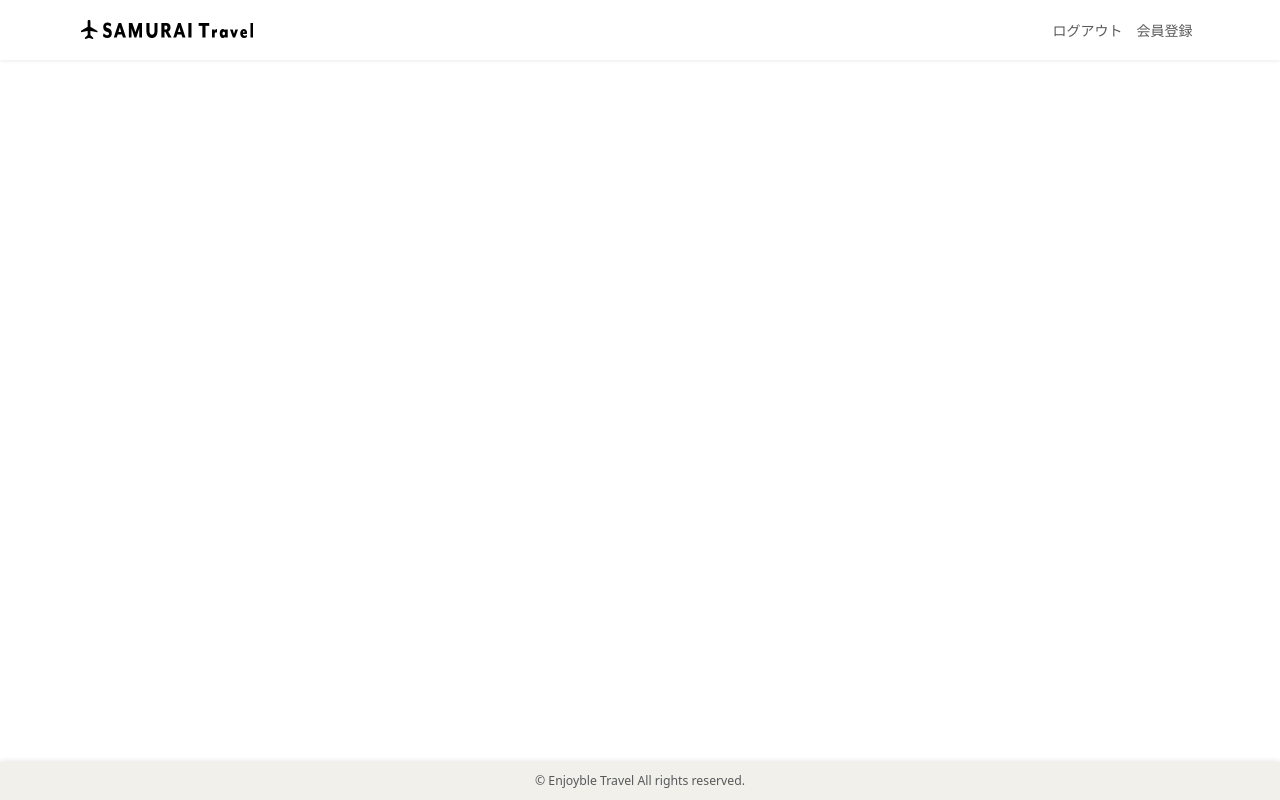
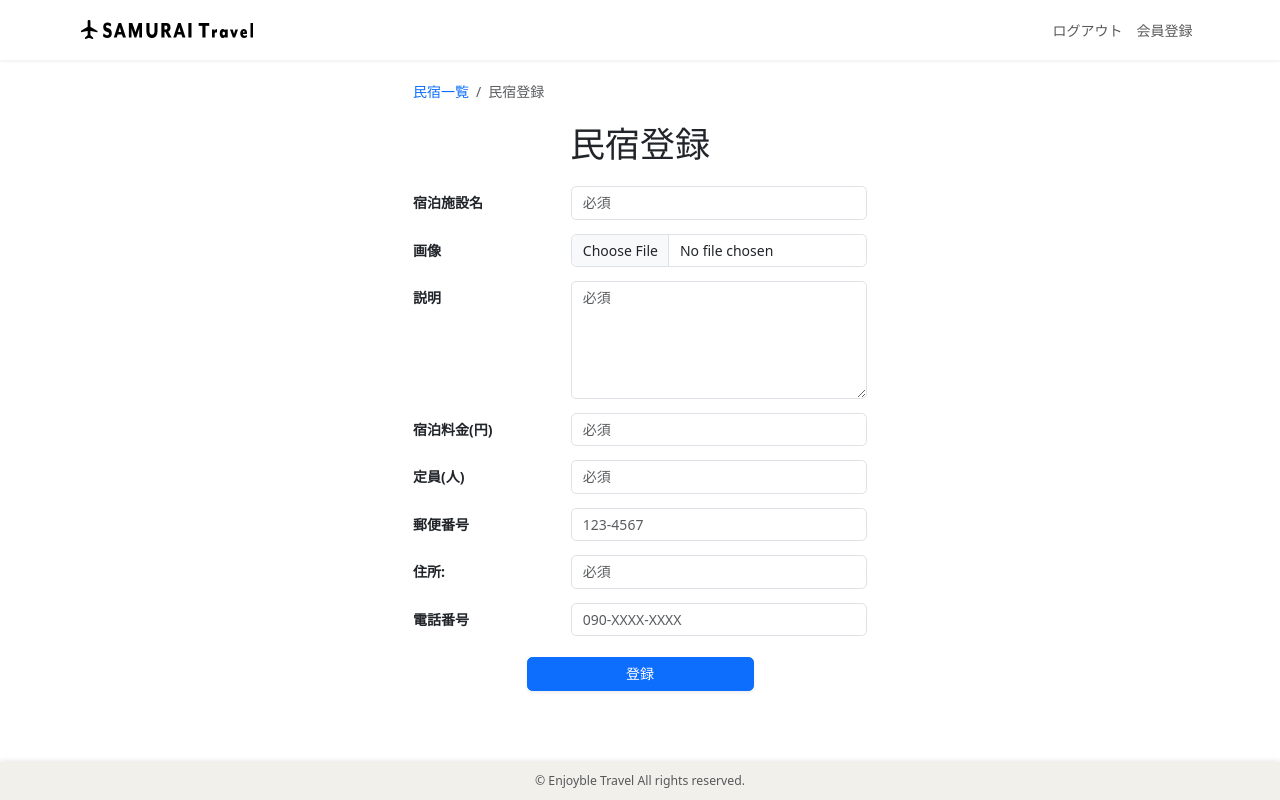
Before and after one commit to railgun-0402/React_Spring_Front, a React (Create React App) app: page /admin/hotels/detail/register in a window 1280 px wide. Built offline with nearby package versions, Linux system fonts and the light colour scheme.

Commit message:
repair-router-settings

```diff
--- a/src/components/admin/detail/index.tsx
+++ b/src/components/admin/detail/index.tsx
@@ -38,7 +38,7 @@ const HotelDetail: React.FC<HotelListProps> = ({ hotel }) => {
           <nav className="mb-4" aria-label="breadcrumb">
             <ol className="breadcrumb mb-0">
               <li className="breadcrumb-item">
-                <a href="/">民宿一覧</a>
+                <a href="/admin/hotels">民宿一覧</a>
               </li>
               <li className="breadcrumb-item active" aria-current="page">
                 民宿詳細
--- a/src/components/admin/index.tsx
+++ b/src/components/admin/index.tsx
@@ -1,6 +1,4 @@
 import React, { useEffect, useState } from "react";
-import { AdminDetail } from "./detail/index";
-import { AdminRegister } from "./register";
 import { ConfirmDialog } from "../dialog/index";
 import Table from "react-bootstrap/Table";
 import axios from "axios";
@@ -38,8 +36,6 @@ export function Admin() {
     <Router>
       <Routes>
         <Route path="/admin/hotels" element={<HotelShow />} />
-        <Route path="/hotels/detail/:id" element={<AdminDetail />} />
-        <Route path="/hotels/detail/register" element={<AdminRegister />} />
       </Routes>
     </Router>
   );
@@ -75,12 +71,12 @@ const HotelShow = () => {
 
   // 旅館詳細画面へ遷移
   const MoveToDetail = (id: number) => {
-    navigate(`/detail/${id}`, { state: { id } });
+    navigate(`/admin/hotels/detail/${id}`, { state: { id } });
   };
 
   // 新規登録画面へ遷移
   const MoveToRegister = () => {
-    navigate(`/detail/register`);
+    navigate(`/admin/hotels/detail/register`);
   };
 
   // 削除ボタン押下→ダイアログ表示
--- a/src/components/admin/register/index.tsx
+++ b/src/components/admin/register/index.tsx
@@ -71,7 +71,7 @@ const HotelRegister = () => {
             <nav className="mb-4" aria-label="breadcrumb">
               <ol className="breadcrumb mb-0">
                 <li className="breadcrumb-item">
-                  <a href="/">民宿一覧</a>
+                  <a href="/admin/hotels">民宿一覧</a>
                 </li>
                 <li className="breadcrumb-item active" aria-current="page">
                   民宿登録
--- a/src/components/home/index.tsx
+++ b/src/components/home/index.tsx
@@ -1,5 +1,7 @@
 import Admin from "../admin/index";
 import { Login } from "../auth/login";
+import { AdminDetail } from "../admin/detail/index";
+import { AdminRegister } from "../admin/register/index";
 import {
   BrowserRouter as Router,
   Routes,
@@ -17,8 +19,13 @@ export function HomeScreen() {
         <Route path="/" element={<Home />} />
         {/* Login画面 */}
         <Route path="/login" element={<Login />} />
+
         {/* ホテル管理画面 */}
         <Route path="/admin/hotels" element={<Admin />} />
+        {/* ホテル詳細画面 */}
+        <Route path="/admin/hotels/detail/:id" element={<AdminDetail />} />
+        {/* ホテル新規登録画面 */}
+        <Route path="/admin/hotels/detail/register" element={<AdminRegister />} />
       </Routes>
     </Router>
   );
```
